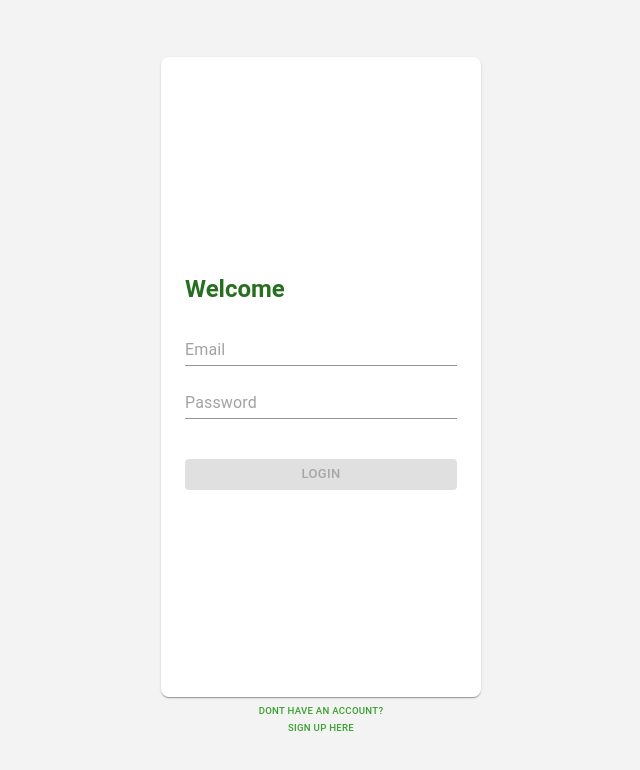
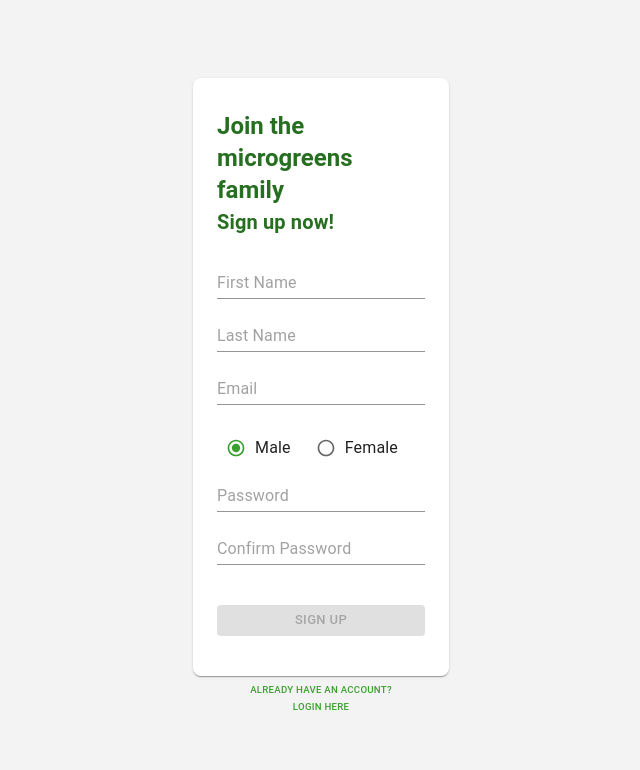
Before and after one commit to Dhanraj-Pai-Raiturkar/microgreens-ui, a React (Create React App) app: page /register in a window 1280 px wide. Shown: the top 770 px of the page, without its empty margins (319-959 px from the left). Built offline with nearby package versions, Linux system fonts and the light colour scheme.

Commit message:
router setup for login

```diff
--- a/package.json
+++ b/package.json
@@ -17,6 +17,7 @@
     "axios": "^1.6.2",
     "react": "^18.2.0",
     "react-dom": "^18.2.0",
+    "react-router-dom": "^6.26.2",
     "react-scripts": "5.0.1",
     "typescript": "^4.9.5",
     "web-vitals": "^2.1.4"
--- a/public/index.html
+++ b/public/index.html
@@ -9,7 +9,6 @@
       name="description"
       content="Web site created using create-react-app"
     />
-    <link rel="apple-touch-icon" href="%PUBLIC_URL%/logo192.png" />
     <!--
       manifest.json provides metadata used when your web app is installed on a
       user's mobile device or desktop. See https://developers.google.com/web/fundamentals/web-app-manifest/
--- a/src/App.tsx
+++ b/src/App.tsx
@@ -1,10 +1,24 @@
-import React, { useState } from 'react'
+import React from 'react'
+import { createBrowserRouter, RouterProvider } from 'react-router-dom'
 import { Grid } from '@mui/material'
+import SignIn from './components/login/SignIn'
 import SignUp from './components/login/SignUp'
-import SignIn from './components/login/SignIn'
 
 function App(): React.ReactElement {
-  const [showSignup, setShowSignup] = useState<Boolean>(false)
+  const router = createBrowserRouter([
+    {
+      path: '/',
+      element: <SignIn />
+    },
+    {
+      path: '/register',
+      element: <SignUp />
+    },
+    {
+      path: '/home',
+      element: <div>Home Page</div>
+    }
+  ])
   return (
     <Grid
       width={'100vw'}
@@ -19,11 +33,7 @@ function App(): React.ReactElement {
         }
       }}
     >
-      {showSignup ? (
-        <SignUp toggleSignup={setShowSignup} />
-      ) : (
-        <SignIn toggleSignup={setShowSignup} />
-      )}
+      <RouterProvider router={router} />
     </Grid>
   )
 }
--- a/src/components/login/SignIn.tsx
+++ b/src/components/login/SignIn.tsx
@@ -10,6 +10,7 @@ import {
   Typography
 } from '@mui/material'
 import React, { SyntheticEvent, useEffect, useState } from 'react'
+import { Link } from 'react-router-dom'
 import {
   CardContentStyles,
   CardStyles,
@@ -25,12 +26,12 @@ import useSignUp from '../../hooks/login/useSignup'
 import { SignInRequestBody } from '../../hooks/login/types'
 import useValidate from '../../hooks/validation/useValidate'
 
-interface SignUpProps {
-  toggleSignup: Function
-}
+// interface SignUpProps {
+//   toggleSignup: Function
+// }
 
-const SignIn: React.FC<SignUpProps> = props => {
-  const { toggleSignup } = props
+const SignIn: React.FC = () => {
+  // const { toggleSignup } = props
   const [error, setError] = useState({
     error: false,
     message: ''
@@ -97,16 +98,9 @@ const SignIn: React.FC<SignUpProps> = props => {
       flexDirection={'column'}
       alignItems={'center'}
       justifyContent={'center'}
+      py={2}
     >
-      <Card sx={{ ...CardStyles }}>
-        {/* <CardMedia
-          image={'/login_banner.png'}
-          sx={{
-            height: 160,
-            mb: '1rem',
-            backgroundPosition: 'center'
-          }}
-        /> */}
+      <Card sx={{ ...CardStyles, height: 'auto' }}>
         <CardContent sx={CardContentStyles}>
           <Typography
             sx={loginHeaderStryles}
@@ -173,8 +167,9 @@ const SignIn: React.FC<SignUpProps> = props => {
           </form>
         </CardContent>
       </Card>
+      <Link to="/register">
         <Button
-        onClick={() => toggleSignup((prev: Boolean) => !prev)}
+          // onClick={() => toggleSignup((prev: Boolean) => !prev)}
           variant="text"
           disableTouchRipple
           sx={ToggleButtonStyles}
@@ -187,6 +182,7 @@ const SignIn: React.FC<SignUpProps> = props => {
             </>
           }
         </Button>
+      </Link>
     </Grid>
   )
 }
--- a/src/components/login/SignUp.tsx
+++ b/src/components/login/SignUp.tsx
@@ -13,6 +13,7 @@ import {
 } from '@mui/material'
 import CircularProgress from '@mui/material/CircularProgress'
 import React, { SyntheticEvent, useEffect, useState } from 'react'
+import { Link } from 'react-router-dom'
 import {
   CardContentStyles,
   CardMediaStyles,
@@ -24,15 +25,15 @@ import {
   loginHeaderStryles
 } from './styles'
 import useSignUp from '../../hooks/login/useSignup'
-import { SignUpForm, SignUpProps } from './types'
+import { SignUpForm } from './types'
 import VerifyEmail from './VerifyEmail'
 import { SignUpRequestBody } from '../../hooks/login/types'
 import updateFormInput from '../../utils/updateFormInput'
 import handleDisableSignup from '../../utils/disableSubmitForm'
 import useValidate from '../../hooks/validation/useValidate'
 
-const SignUp: React.FC<SignUpProps> = props => {
-  const { toggleSignup } = props
+const SignUp: React.FC = () => {
+  // const { toggleSignup } = props
   const [disableSubmit, setDisableSubmit] = useState(true)
   const [showModal, setShowModal] = useState<boolean>(false)
   const [signupForm, setSignupForm] = useState<SignUpForm>({
@@ -122,7 +123,7 @@ const SignUp: React.FC<SignUpProps> = props => {
   }
 
   const handleRedirectToLogin: () => void = () => {
-    toggleSignup((prev: boolean) => !prev)
+    // toggleSignup((prev: boolean) => !prev)
   }
 
   useEffect(() => {
@@ -132,11 +133,12 @@ const SignUp: React.FC<SignUpProps> = props => {
   return (
     <Grid
       width={'100%'}
-      height={'100%'}
+      minHeight={'100%'}
       display={'flex'}
       flexDirection={'column'}
       alignItems={'center'}
       justifyContent={'center'}
+      py={2}
     >
       <VerifyEmail
         login={handleRedirectToLogin}
@@ -144,11 +146,11 @@ const SignUp: React.FC<SignUpProps> = props => {
         email={signupForm?.email}
         toggleModal={setShowModal}
       />
-      <Card sx={CardStyles}>
+      <Card sx={{ ...CardStyles, height: 'auto' }}>
         <CardMedia image={'/login_banner.png'} sx={CardMediaStyles} />
         <CardContent sx={CardContentStyles}>
           <Typography
-            sx={{ ...loginHeaderStryles, mb: 0 }}
+            sx={{ ...loginHeaderStryles, m: 0 }}
             color={'primary.dark'}
             variant="h5"
           >
@@ -294,8 +296,9 @@ const SignUp: React.FC<SignUpProps> = props => {
           </form>
         </CardContent>
       </Card>
+      <Link to="/">
         <Button
-        onClick={() => toggleSignup((prev: Boolean) => !prev)}
+          // onClick={() => toggleSignup((prev: Boolean) => !prev)}
           variant="text"
           disableTouchRipple
           sx={ToggleButtonStyles}
@@ -308,6 +311,7 @@ const SignUp: React.FC<SignUpProps> = props => {
             </>
           }
         </Button>
+      </Link>
     </Grid>
   )
 }
--- a/src/components/login/styles.ts
+++ b/src/components/login/styles.ts
@@ -1,9 +1,10 @@
 import { SxProps } from '@mui/material'
 
 const CardStyles: SxProps = {
-  width: { xs: '80%', sm: '60%', md: '50%', lg: '25%', xl: '25%' },
+  width: { xs: '80%', sm: '50%', md: '35%', lg: '20%', xl: '20%' },
   borderRadius: 2,
-  height: { xl: '70%', lg: '80%', md: '65%', sm: '50%', xs: '80vh' },
+  // height: { xl: '70%', lg: '80%', md: '65%', sm: '50%', xs: '80vh' },
+  height: '100%',
   display: 'flex',
   flexDirection: 'column',
   overflowY: 'auto',
@@ -16,7 +17,11 @@ const CardMediaStyles: SxProps = {
   backgroundPosition: 'center'
 }
 const loginHeaderStryles: SxProps = { fontWeight: '600', my: '2rem' }
-const CardContentStyles: SxProps = { display: 'flex', flexDirection: 'column' }
+const CardContentStyles: SxProps = {
+  display: 'flex',
+  flexDirection: 'column',
+  height: '100%'
+}
 const TextFieldStyles: SxProps = { mb: '1.5rem', fontSize: '0.1rem' }
 const RadioGroupStyles: SxProps = {
   display: 'flex',
--- a/src/components/login/types.ts
+++ b/src/components/login/types.ts
@@ -1,5 +1,5 @@
 export interface SignUpProps {
-  toggleSignup: Function
+  toggleSignup?: Function
 }
 
 export interface SignUpForm {
--- a/src/index.tsx
+++ b/src/index.tsx
@@ -4,6 +4,7 @@ import React from 'react'
 import ReactDOM from 'react-dom/client'
 import App from './App'
 import theme from './theme'
+import './style.css'
 
 const root = ReactDOM.createRoot(document.getElementById('root') as HTMLElement)
 root.render(
--- /dev/null
+++ b/src/style.css
@@ -0,0 +1,8 @@
+body {
+  width: 100vw;
+  height: 100vh;
+  border: 0;
+  padding: 0;
+  margin: 0;
+  outline: 0;
+}
--- a/src/utils/axiosInstance.ts
+++ b/src/utils/axiosInstance.ts
@@ -1,7 +1,8 @@
 import axios, { AxiosInstance } from 'axios'
 
 const axiosInstance: AxiosInstance = axios.create({
-  baseURL: 'https://expresscognito.onrender.com/'
+  baseURL: 'https://expresscognito.onrender.com/',
+  withCredentials: true
   // timeout: 10000
   // headers: { 'X-Custom-Header': 'foobar' }
 })
```
Also changed, not shown: 1 other file (tests, documents, lock files or other folders). Lines whose indentation alone changed are shown as unchanged.
